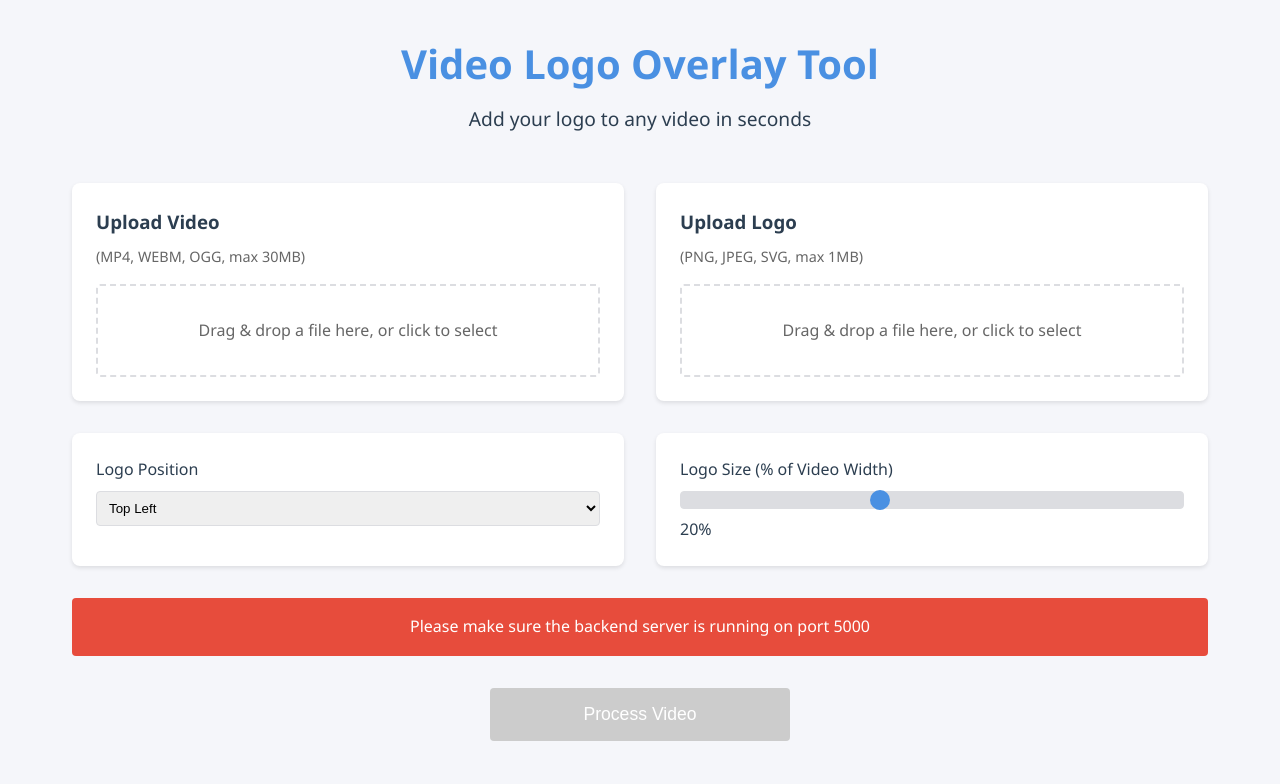
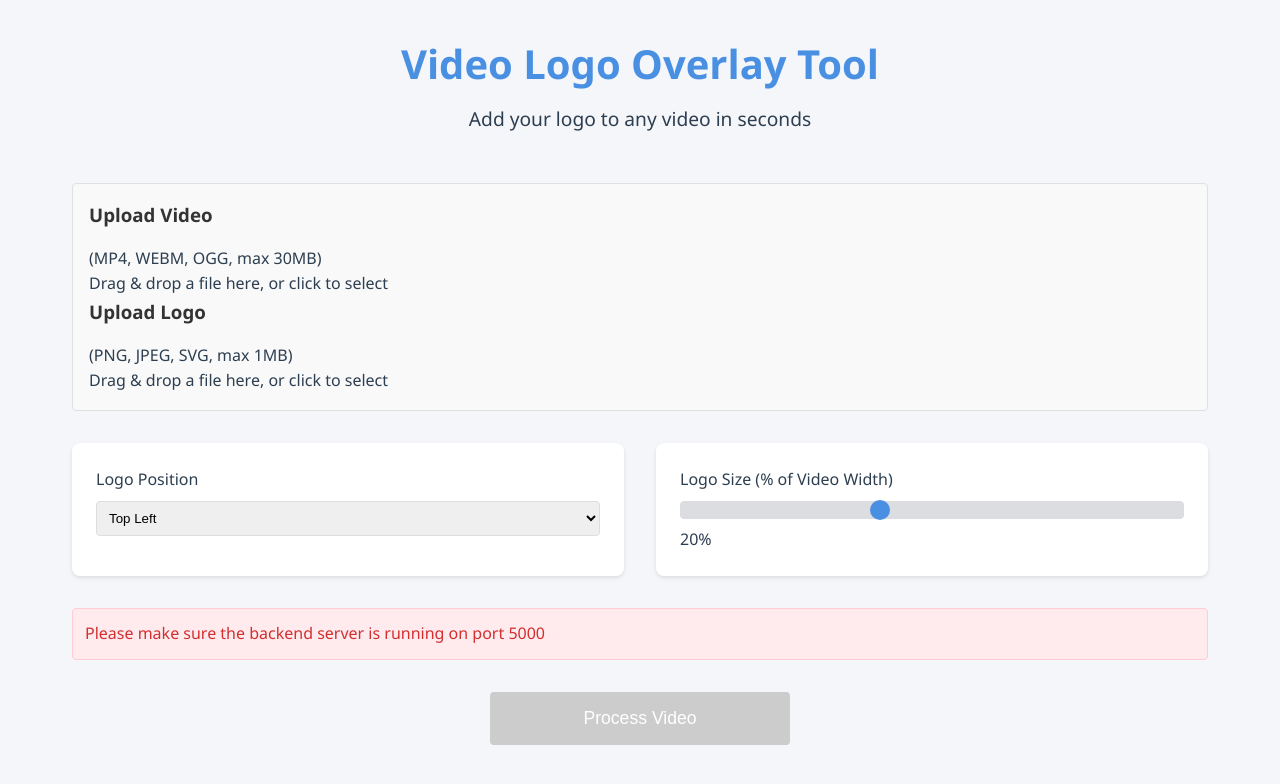
Before and after one commit to Karbejha/video-logo, a React (Create React App) app in the folder frontend/: page / in a window 1280 px wide. Shown: the top 784 px of the page. Built offline with nearby package versions, Linux system fonts and the light colour scheme; no server answers.

Commit message:
Enhance video processing by adding memory limits and timeout to FFmpeg command, improve error handling for file uploads, and update frontend styles for better user experience. Adjust maximum video size limit to 15MB for free tier and implement validation for required files in the upload process.

```diff
--- a/frontend/src/App.css
+++ b/frontend/src/App.css
@@ -44,51 +44,54 @@ header p {
 }
 
 .upload-section {
-  display: grid;
-  grid-template-columns: repeat(auto-fit, minmax(300px, 1fr));
-  gap: 2rem;
-  margin-bottom: 2rem;
+  margin: 1rem 0;
+  padding: 1rem;
+  border: 1px solid #e0e0e0;
+  border-radius: 4px;
+  background-color: #f9f9f9;
 }
 
-.upload-box {
-  background: white;
-  padding: 1.5rem;
-  border-radius: 8px;
-  box-shadow: 0 2px 4px rgba(0, 0, 0, 0.1);
+.upload-section h3 {
+  margin: 0 0 1rem 0;
+  color: #333;
 }
 
-.upload-box h3 {
-  margin-bottom: 0.5rem;
-  color: var(--secondary-color);
+.file-info {
+  margin: 0.5rem 0;
+  padding: 0.5rem;
+  background-color: #fff;
+  border-radius: 4px;
+  border: 1px solid #e0e0e0;
 }
 
-.subtitle {
-  font-size: 0.9rem;
-  color: #666;
-  margin-bottom: 1rem;
-}
-
-.dropzone {
-  border: 2px dashed var(--border-color);
-  border-radius: 4px;
-  padding: 2rem;
-  text-align: center;
-  cursor: pointer;
-  transition: all 0.3s ease;
-}
-
-.dropzone.active {
-  border-color: var(--primary-color);
-  background-color: rgba(74, 144, 226, 0.05);
-}
-
-.dropzone p {
+.file-info p {
+  margin: 0.25rem 0;
   color: #666;
 }
 
-.file-info {
-  margin-top: 1rem;
+.size-limit {
+  margin: 0.5rem 0 0 0;
   font-size: 0.9rem;
+  color: #666;
+  font-style: italic;
+}
+
+.error-message {
+  color: #d32f2f;
+  background-color: #ffebee;
+  padding: 0.75rem;
+  border-radius: 4px;
+  margin: 1rem 0;
+  border: 1px solid #ffcdd2;
+}
+
+.success-message {
+  color: #2e7d32;
+  background-color: #e8f5e9;
+  padding: 0.75rem;
+  border-radius: 4px;
+  margin: 1rem 0;
+  border: 1px solid #c8e6c9;
 }
 
 .preview-section {
@@ -147,15 +150,6 @@ header p {
   background: var(--primary-color);
   border-radius: 50%;
   cursor: pointer;
-}
-
-.error-message {
-  background-color: var(--error-color);
-  color: white;
-  padding: 1rem;
-  border-radius: 4px;
-  margin: 1rem 0;
-  text-align: center;
 }
 
 .process-button {
--- a/frontend/src/App.js
+++ b/frontend/src/App.js
@@ -1,4 +1,4 @@
-import React, { useState, useEffect } from 'react';
+import React, { useState, useEffect, useCallback } from 'react';
 import axios from 'axios';
 import { useDropzone } from 'react-dropzone';
 import './App.css';
@@ -101,11 +101,11 @@ const App = () => {
     }
 
     // Size validation
-    const MAX_VIDEO_SIZE = 30 * 1024 * 1024; // 30MB
+    const MAX_VIDEO_SIZE = 15 * 1024 * 1024; // 15MB for free tier
     const MAX_LOGO_SIZE = 1 * 1024 * 1024; // 1MB
 
     if (video.size > MAX_VIDEO_SIZE) {
-      setError('Video file size should be less than 30MB');
+      setError('Video file size should be less than 15MB for the free tier');
       return;
     }
 
@@ -134,11 +134,12 @@ const App = () => {
           const percentCompleted = Math.round((progressEvent.loaded * 100) / progressEvent.total);
           setProgress(percentCompleted);
         },
-        timeout: 900000 // 15 minutes
+        timeout: 300000 // 5 minutes
       });
 
       if (response.data.success) {
         setOutputVideo(response.data.output);
+        setError(null);
       } else {
         setError(response.data.error || 'Failed to process video');
       }
@@ -146,12 +147,12 @@ const App = () => {
       console.error('Error processing video:', error);
       let errorMessage = 'Failed to process the video. Please try again.';
 
-      if (error.response) {
-        errorMessage = error.response.data.error || error.response.statusText;
+      if (error.response?.data?.error) {
+        errorMessage = error.response.data.error;
       } else if (error.code === 'ECONNABORTED') {
         errorMessage = 'Processing timeout. Please try with a shorter video.';
-      } else if (error.request) {
-        errorMessage = 'No response from server. Please check your connection.';
+      } else if (!error.response) {
+        errorMessage = 'Connection error. Please check your internet connection.';
       }
 
       setError(errorMessage);
@@ -275,11 +276,23 @@ const App = () => {
 };
 
 function Dropzone({ onDrop, accept, maxFiles }) {
+  const handleDrop = (acceptedFiles, rejectedFiles) => {
+    if (rejectedFiles.length > 0) {
+      const error = rejectedFiles[0].errors[0];
+      if (error.code === 'file-too-large') {
+        setError('File is too large. Please try a smaller file.');
+        return;
+      }
+    }
+    onDrop(acceptedFiles);
+  };
+
   const { getRootProps, getInputProps, isDragActive } = useDropzone({
-    onDrop,
+    onDrop: handleDrop,
     accept: accept.reduce((acc, type) => ({ ...acc, [type]: [] }), {}),
     maxFiles,
-    multiple: false
+    multiple: false,
+    maxSize: accept.includes('video/*') ? 15 * 1024 * 1024 : 1 * 1024 * 1024
   });
 
   return (
@@ -293,4 +306,97 @@ function Dropzone({ onDrop, accept, maxFiles }) {
   );
 }
 
+function FileUpload({ type, onUpload }) {
+  const [selectedFile, setSelectedFile] = useState(null);
+  const [error, setError] = useState(null);
+  const [success, setSuccess] = useState(false);
+  const maxSize = type === 'video' ? 15 * 1024 * 1024 : 2 * 1024 * 1024;
+
+  const formatFileSize = (bytes) => {
+    if (bytes === 0) return '0 Bytes';
+    const k = 1024;
+    const sizes = ['Bytes', 'KB', 'MB', 'GB'];
+    const i = Math.floor(Math.log(bytes) / Math.log(k));
+    return parseFloat((bytes / Math.pow(k, i)).toFixed(2)) + ' ' + sizes[i];
+  };
+
+  const handleDrop = useCallback((acceptedFiles, rejectedFiles) => {
+    if (rejectedFiles && rejectedFiles.length > 0) {
+      setError('Invalid file type. Please upload a valid file.');
+      setSelectedFile(null);
+      setSuccess(false);
+      return;
+    }
+
+    const file = acceptedFiles[0];
+    if (file.size > maxSize) {
+      setError(`File size exceeds the ${formatFileSize(maxSize)} limit.`);
+      setSelectedFile(null);
+      setSuccess(false);
+      return;
+    }
+
+    setSelectedFile(file);
+    setError(null);
+    setSuccess(false);
+  }, [maxSize]);
+
+  const handleUpload = async () => {
+    if (!selectedFile) {
+      setError('Please select a file first.');
+      return;
+    }
+
+    try {
+      await onUpload(selectedFile);
+      setSuccess(true);
+      setError(null);
+      setSelectedFile(null);
+    } catch (err) {
+      setError(err.message || 'An error occurred during upload.');
+      setSuccess(false);
+    }
+  };
+
+  return (
+    <div className="upload-section">
+      <h3>{type === 'video' ? 'Upload Video' : 'Upload Logo'}</h3>
+      <Dropzone
+        onDrop={handleDrop}
+        accept={type === 'video' ? 'video/*' : 'image/*'}
+        multiple={false}
+      >
+        {({ getRootProps, getInputProps, isDragActive }) => (
+          <div {...getRootProps()} className={`dropzone ${isDragActive ? 'active' : ''}`}>
+            <input {...getInputProps()} />
+            <p>Drag & drop a {type} here, or click to select</p>
+          </div>
+        )}
+      </Dropzone>
+
+      {selectedFile && (
+        <div className="file-info">
+          <p>Selected file: {selectedFile.name}</p>
+          <p>Size: {formatFileSize(selectedFile.size)}</p>
+        </div>
+      )}
+
+      <p className="size-limit">
+        Maximum {type} size: {formatFileSize(maxSize)}
+      </p>
+
+      {error && <div className="error-message">{error}</div>}
+      {success && <div className="success-message">File uploaded successfully!</div>}
+
+      <button
+        className="process-button"
+        onClick={handleUpload}
+        disabled={!selectedFile || success}
+      >
+        Upload {type}
+      </button>
+    </div>
+  );
+}
+
 export default App;
```
Also changed, not shown: 1 other file (tests, documents, lock files or other folders).
